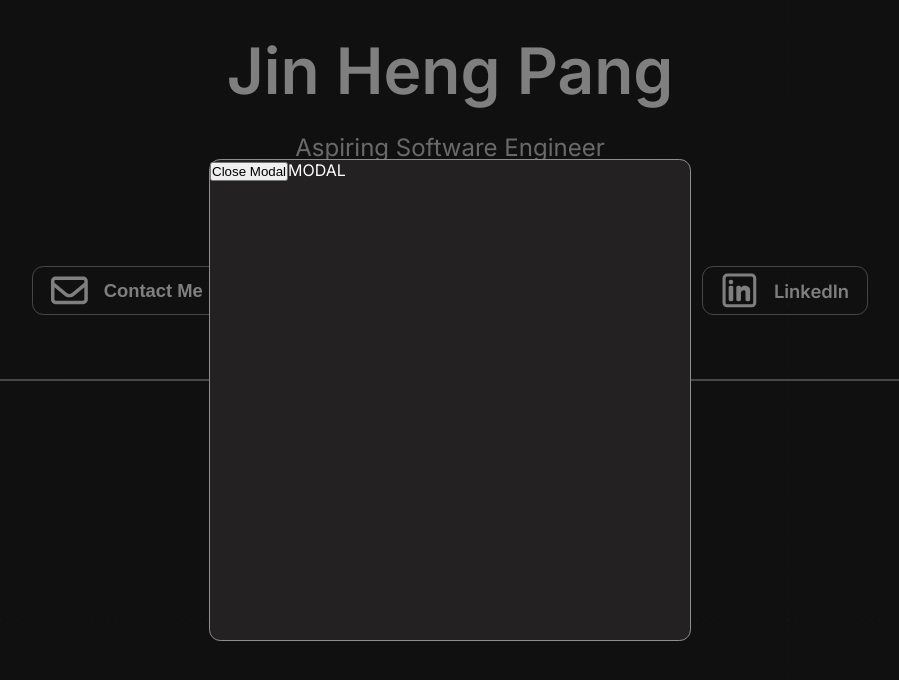
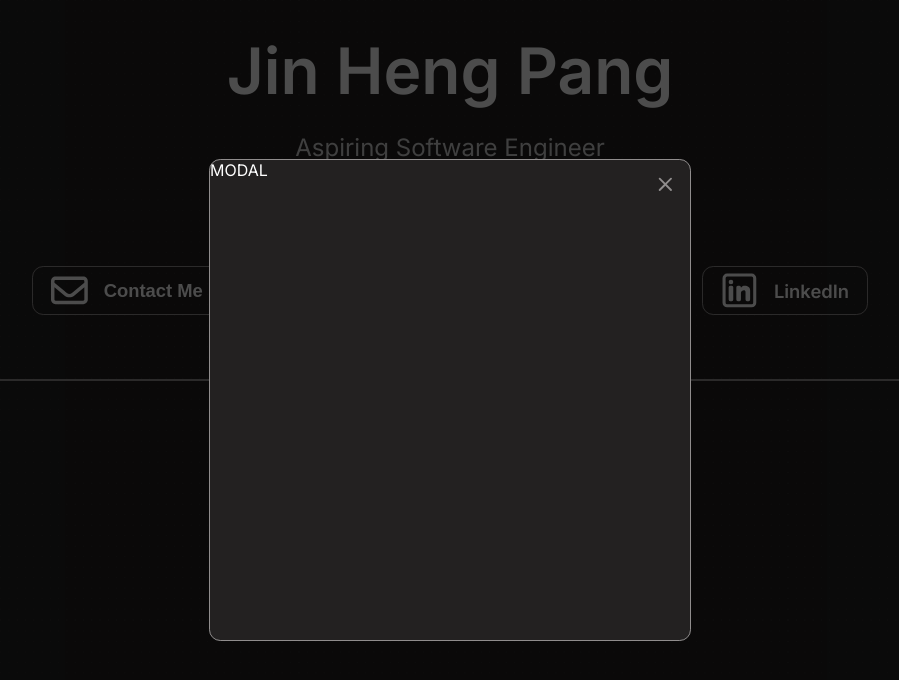
Before and after one commit to jinheng-pang/jin-portfolio, a React (Vite) app: page / in a window 1280 px wide. Both pictures are taken after a click on the button "Contact Me". Shown: the top 680 px of the page, without its empty margins (190-1089 px from the left). Built offline with nearby package versions, Linux system fonts and the light colour scheme.

Commit message:
Style and position close button

```diff
--- a/src/components/ContactForm.tsx
+++ b/src/components/ContactForm.tsx
@@ -1,4 +1,5 @@
-import "./contactForm.css"
+import "./contactForm.css";
+import SvgClose from "../svgComponents/Close";
 
 interface ContactFormProps {
   open: boolean;
@@ -6,15 +7,17 @@ interface ContactFormProps {
   onClose: () => void;
 }
 
-const ContactForm = ( { open, children, onClose}: ContactFormProps ) => {
-  if (!open) return null
+const ContactForm = ({ open, children, onClose }: ContactFormProps) => {
+  if (!open) return null;
 
   return (
     <div className="overlay">
-        <div className="contactForm">
-            <button onClick={onClose}>Close Modal</button>
-            {children}
-        </div>
+      <div className="contactForm">
+        <button className="closeButton" onClick={onClose}>
+          <SvgClose className="closeButton-svg" />
+        </button>
+        {children}
+      </div>
     </div>
   );
 };
--- a/src/components/contactForm.css
+++ b/src/components/contactForm.css
@@ -4,7 +4,8 @@
   left: 0;
   width: 100vw; /* cover full viewport width */
   height: 100vh; /* cover full viewport height */
-  background: rgba(0, 0, 0, 0.5); /* semi-transparent black */
+  background: rgba(0, 0, 0, 0.7); /* 70% transparent black */
+  z-index: 1000;
 }
 
 .contactForm {
@@ -21,3 +22,18 @@
   border-radius: var(--border-radius);
   background-color: var(--background-color);
 }
+
+.closeButton {
+    position: absolute;
+    top: 1em;
+    right: 1em;
+
+    border: none;
+    background: none;
+
+    cursor: pointer;
+}
+
+.closeButton:hover .closeButton-path{
+    fill: var(--fill);
+}
--- a/src/svgComponents/Close.tsx
+++ b/src/svgComponents/Close.tsx
@@ -2,8 +2,8 @@ import type { SVGProps } from "react";
 const SvgClose = (props: SVGProps<SVGSVGElement>) => (
   <svg
     xmlns="http://www.w3.org/2000/svg"
-    width="1em"
-    height="1em"
+    width="1.7em"
+    height="1.7em"
     fill="none"
     stroke="#000"
     strokeWidth={0}
@@ -11,7 +11,8 @@ const SvgClose = (props: SVGProps<SVGSVGElement>) => (
     {...props}
   >
     <path
-      style={{ fill: "var(--fill-secondary)" }}
+      className="closeButton-path"
+      fill="var(--fill-secondary)"
       fillRule="evenodd"
       stroke="none"
       d="M5.293 5.293a1 1 0 0 1 1.414 0L12 10.586l5.293-5.293a1 1 0 1 1 1.414 1.414L13.414 12l5.293 5.293a1 1 0 0 1-1.414 1.414L12 13.414l-5.293 5.293a1 1 0 0 1-1.414-1.414L10.586 12 5.293 6.707a1 1 0 0 1 0-1.414"
```
